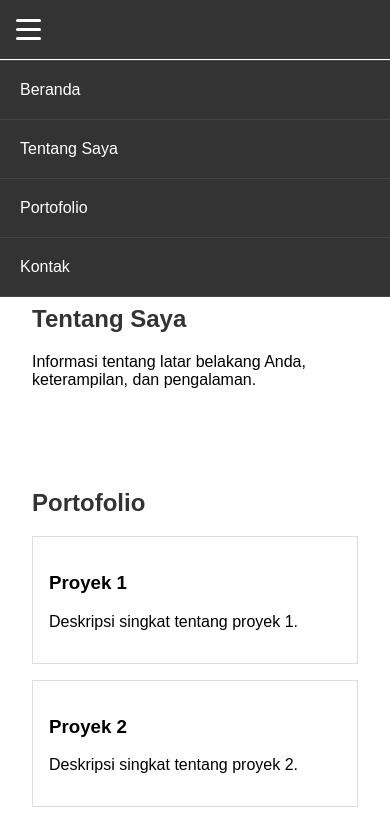
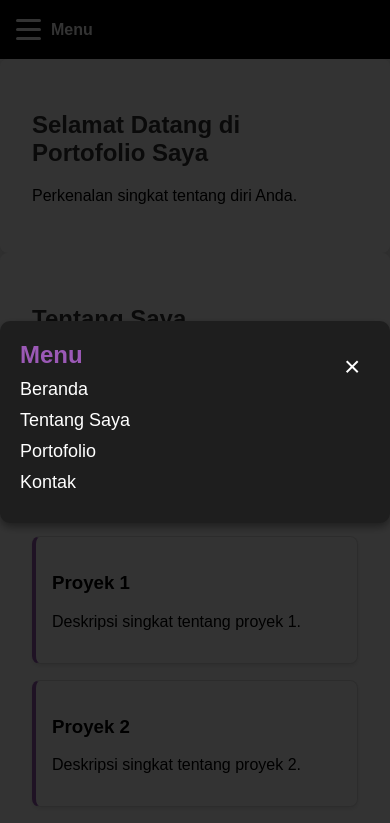
Before and after one commit to fristkhfdz22/www, a plain HTML site: page index.html in a window 390 px wide. Both pictures are taken after a click on the element 28 px from the left and 29 px from the top of the page. Shown: the top 823 px of the page. Drawn offline with Linux system fonts and the light colour scheme.

Commit message:
menambahkan hover

```diff
--- a/index.html
+++ b/index.html
@@ -9,10 +9,13 @@
 <body>
     <header>
         <nav>
-            <div class="menu-toggle" id="menuToggle">
-                <span class="bar"></span>
-                <span class="bar"></span>
-                <span class="bar"></span>
+            <div class="menu-container">
+                <div class="menu-toggle" id="menuToggle">
+                    <span class="bar"></span>
+                    <span class="bar"></span>
+                    <span class="bar"></span>
+                </div>
+                <div class="menu-title">Menu</div>
             </div>
             <ul id="navMenu">
                 <li><a href="#home">Beranda</a></li>
@@ -22,6 +25,20 @@
             </ul>
         </nav>
     </header>
+
+    <!-- Pop-up Menu -->
+    <div class="popup-menu" id="popupMenu">
+        <div class="popup-content">
+            <button class="popup-close" id="popupClose">&times;</button>
+            <h2 class="popup-title">Menu</h2>
+            <ul>
+                <li><a href="#home">Beranda</a></li>
+                <li><a href="#about">Tentang Saya</a></li>
+                <li><a href="#portfolio">Portofolio</a></li>
+                <li><a href="#contact">Kontak</a></li>
+            </ul>
+        </div>
+    </div>
 
     <section id="home">
         <h1>Selamat Datang di Portofolio Saya</h1>
--- a/scripts.js
+++ b/scripts.js
@@ -37,8 +37,13 @@ document.getElementById('backToTop').addEventListener('click', function() {
     });
 });
 
-// Toggle Menu for Small Screens
+// Toggle Pop-up Menu
 document.getElementById('menuToggle').addEventListener('click', function() {
-    const navMenu = document.getElementById('navMenu');
-    navMenu.classList.toggle('active');
+    const popupMenu = document.getElementById('popupMenu');
+    popupMenu.classList.toggle('show');
 });
+
+// Close Pop-up Menu
+document.getElementById('popupClose').addEventListener('click', function() {
+    document.getElementById('popupMenu').classList.remove('show');
+});
--- a/styles.css
+++ b/styles.css
@@ -4,11 +4,12 @@ body {
     margin: 0;
     padding: 0;
     box-sizing: border-box;
+    background-color: #f4f4f4; /* Latar belakang umum yang lebih terang */
 }
 
 /* Header dan Navigasi */
 header {
-    background-color: #333;
+    background-color: #000; /* Hitam */
     color: #fff;
     padding: 1em;
     position: relative;
@@ -20,10 +21,16 @@ nav {
     align-items: center;
 }
 
+.menu-container {
+    display: flex;
+    align-items: center;
+}
+
 .menu-toggle {
-    display: none;
+    display: flex;
     flex-direction: column;
     cursor: pointer;
+    margin-right: 10px;
 }
 
 .menu-toggle .bar {
@@ -32,8 +39,20 @@ nav {
     width: 25px;
     margin: 3px 0;
     border-radius: 3px;
+    transition: background-color 0.3s ease;
 }
 
+.menu-toggle:hover .bar {
+    background-color: #9b59b6; /* Ungu saat hover */
+}
+
+.menu-title {
+    color: #fff;
+    font-weight: bold;
+    font-size: 16px;
+}
+
+/* Gaya Menu Navigasi */
 #navMenu {
     list-style: none;
     padding: 0;
@@ -48,38 +67,98 @@ nav {
 #navMenu a {
     color: #fff;
     text-decoration: none;
+    transition: color 0.3s ease, border-bottom 0.3s ease;
 }
 
 #navMenu a:hover {
-    text-decoration: underline;
+    color: #9b59b6; /* Ungu */
+    border-bottom: 2px solid #9b59b6; /* Garis bawah ungu saat hover */
+}
+
+/* Gaya Pop-up Menu */
+.popup-menu {
+    position: fixed;
+    top: 0;
+    left: 0;
+    width: 100%;
+    height: 100%;
+    background-color: rgba(0, 0, 0, 0.8); /* Hitam semi-transparan */
+    display: none;
+    justify-content: center;
+    align-items: center;
+    z-index: 1000;
+    opacity: 0;
+    transition: opacity 0.3s ease, visibility 0.3s ease;
+}
+
+.popup-menu.show {
+    display: flex;
+    opacity: 1;
+    visibility: visible;
+}
+
+.popup-content {
+    background-color: #1e1e1e; /* Gelap abu-abu */
+    border-radius: 10px;
+    padding: 20px;
+    width: 90%;
+    max-width: 400px;
+    position: relative;
+    box-shadow: 0 4px 8px rgba(0, 0, 0, 0.4);
+    animation: slideIn 0.3s ease;
+}
+
+.popup-title {
+    margin: 0 0 10px 0;
+    font-size: 24px;
+    color: #9b59b6; /* Ungu */
+}
+
+.popup-close {
+    position: absolute;
+    top: 10px;
+    right: 10px;
+    font-size: 28px;
+    background: none;
+    border: none;
+    cursor: pointer;
+    color: #fff;
+    transition: color 0.3s ease;
+}
+
+.popup-close:hover {
+    color: #9b59b6; /* Ungu */
+}
+
+.popup-content ul {
+    list-style: none;
+    padding: 0;
+    margin: 0;
+}
+
+.popup-content li {
+    margin: 10px 0;
+}
+
+.popup-content a {
+    color: #fff;
+    text-decoration: none;
+    font-size: 18px;
+    transition: color 0.3s ease;
+}
+
+.popup-content a:hover {
+    color: #9b59b6; /* Ungu */
 }
 
 /* Gaya Menu Hamburger untuk layar kecil */
 @media (max-width: 768px) {
     #navMenu {
         display: none;
-        flex-direction: column;
-        position: absolute;
-        top: 60px;
-        right: 0;
-        background-color: #333;
-        width: 100%;
-        border-top: 1px solid #444;
     }
 
     #navMenu.active {
-        display: flex;
-    }
-
-    #navMenu li {
-        margin: 0;
-        padding: 10px;
-        border-bottom: 1px solid #444;
-    }
-
-    #navMenu a {
-        display: block;
-        padding: 10px;
+        display: none;
     }
 
     .menu-toggle {
@@ -90,16 +169,29 @@ nav {
 /* Gaya Umum */
 section {
     padding: 2em;
+    background-color: #fff; /* Latar belakang bagian */
+    border-radius: 8px;
+    box-shadow: 0 4px 8px rgba(0, 0, 0, 0.1);
 }
 
 h1, h2 {
-    color: #333;
+    color: #333; /* Warna teks utama */
 }
 
 .project {
     border: 1px solid #ddd;
     padding: 1em;
     margin-bottom: 1em;
+    border-left: 4px solid #9b59b6; /* Ungu untuk aksen border */
+    background-color: #fff;
+    border-radius: 8px;
+    box-shadow: 0 2px 4px rgba(0, 0, 0, 0.1);
+    transition: box-shadow 0.3s ease, transform 0.3s ease;
+}
+
+.project:hover {
+    box-shadow: 0 6px 12px rgba(0, 0, 0, 0.2);
+    transform: translateY(-5px); /* Efek angkat saat hover */
 }
 
 form {
@@ -115,35 +207,45 @@ input, textarea {
     padding: 0.5em;
     border: 1px solid #ccc;
     border-radius: 4px;
+    transition: border-color 0.3s ease;
+}
+
+input:focus, textarea:focus {
+    border-color: #9b59b6; /* Ungu saat fokus */
+    outline: none;
 }
 
 button {
     padding: 0.7em;
     border: none;
     border-radius: 4px;
-    background-color: #333;
+    background-color: #000; /* Hitam */
     color: #fff;
     cursor: pointer;
+    transition: background-color 0.3s ease, transform 0.2s ease;
 }
 
 button:hover {
-    background-color: #555;
+    background-color: #444; /* Warna hitam lebih terang */
+    transform: scale(1.05); /* Efek zoom saat hover */
 }
 
 footer {
-    background-color: #333;
+    background-color: #000; /* Hitam */
     color: #fff;
     text-align: center;
     padding: 1em;
 }
 
 .social-media a {
-    color: #fff;
+    color: #9b59b6; /* Ungu */
     text-decoration: none;
     margin: 0 0.5em;
+    transition: color 0.3s ease;
 }
 
 .social-media a:hover {
+    color: #fff; /* Putih saat hover */
     text-decoration: underline;
 }
 
@@ -152,14 +254,27 @@ footer {
     bottom: 20px;
     right: 20px;
     padding: 10px 20px;
-    background-color: #333;
+    background-color: #000; /* Hitam */
     color: #fff;
     border: none;
     border-radius: 5px;
     cursor: pointer;
     display: none;
+    transition: background-color 0.3s ease, transform 0.3s ease;
 }
 
 #backToTop:hover {
-    background-color: #555;
+    background-color: #444; /* Hitam lebih terang */
+    transform: scale(1.1); /* Efek zoom saat hover */
 }
+
+@keyframes slideIn {
+    from {
+        transform: translateY(-20px);
+        opacity: 0;
+    }
+    to {
+        transform: translateY(0);
+        opacity: 1;
+    }
+}
```
